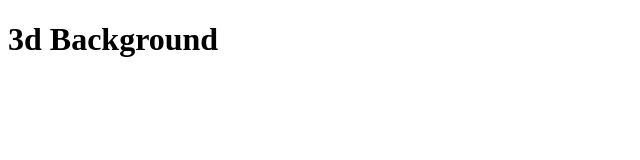
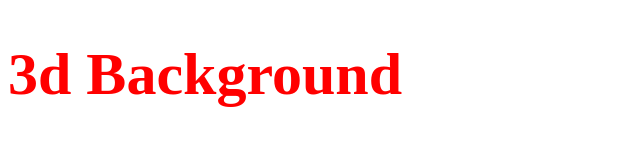
Before and after one commit to prasunsai/3d-background, a plain HTML site: page index.html in a window 1280 px wide. Shown: the whole page, without its empty margins (0-640 px from the left). Drawn offline with Linux system fonts and the light colour scheme.

Commit message:
color update

```diff
--- a/index.html
+++ b/index.html
@@ -4,6 +4,7 @@
     <meta charset="UTF-8">
     <meta http-equiv="X-UA-Compatible" content="IE=edge">
     <meta name="viewport" content="width=device-width, initial-scale=1.0">
+    <link rel="stylesheet" href="style.css">
     <title>Document</title>
 </head>
 <body>
--- /dev/null
+++ b/style.css
@@ -0,0 +1,4 @@
+h1 {
+    font-size: 60px;
+    color: red;
+}
```
